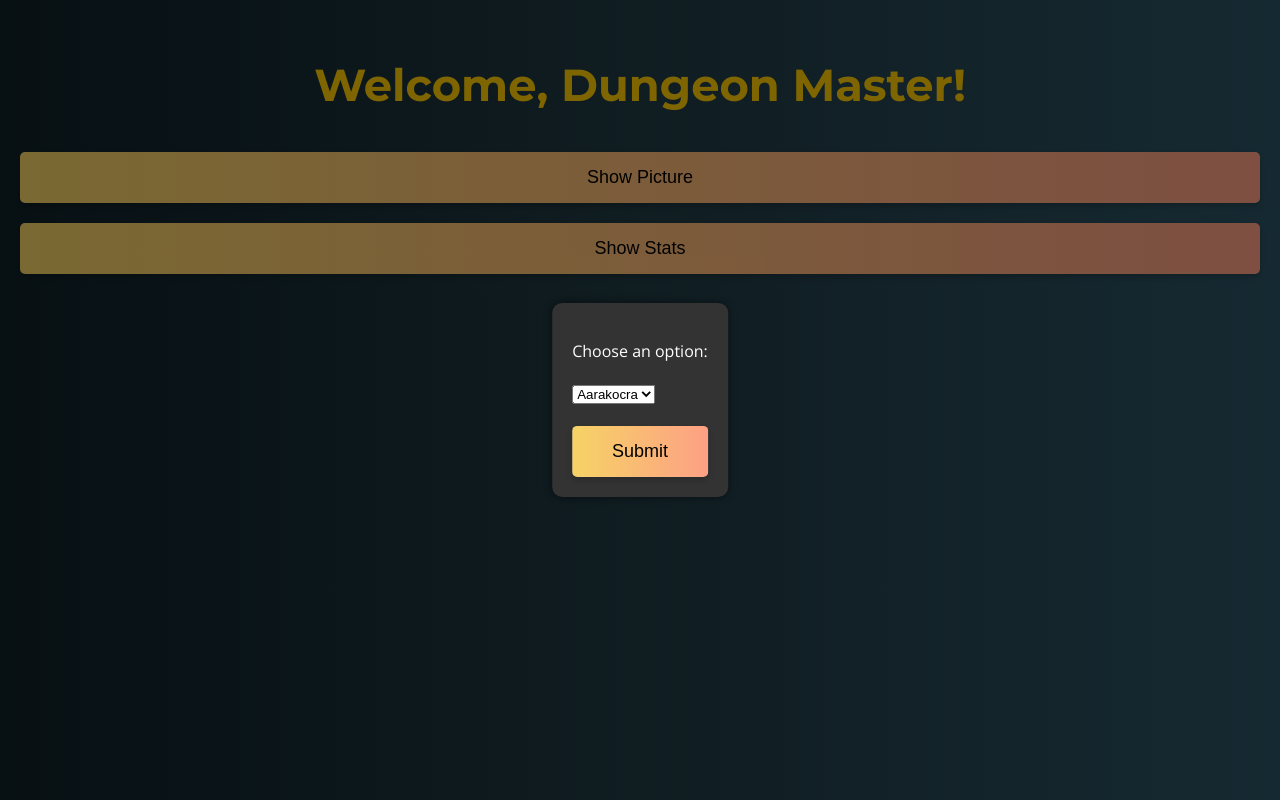
After one commit to nazrinhz/Squire, a Flask app: template App/current/templates/dm2.html in a window 1280 px wide, after a click on "Show Picture". The commit adds this page. Run offline with Flask 2, Linux system fonts and the light colour scheme; the template is opened without the code that fills it, so the values that code supplies are empty.

Commit message:
Changes with Modal
dm2.html is replacing dm.html. More less similar but has modals implemented that sends the required parameters

```diff
--- a/App/current/main.py
+++ b/App/current/main.py
@@ -14,7 +14,7 @@ def Menu():
 
 @app.route("/dm")
 def DMSide():
-    return render_template("dm.html")
+    return render_template("dm2.html")
 
 @app.route("/player")
 def PlayerSide():
--- /dev/null
+++ b/App/current/templates/dm2.html
@@ -0,0 +1,160 @@
+<!DOCTYPE html>
+<html lang="en">
+<head>
+    <meta charset="UTF-8">
+    <meta http-equiv="X-UA-Compatible" content="IE=edge">
+    <meta name="viewport" content="width=device-width, initial-scale=1.0">
+    <title>Welcome, Dungeon Master!</title>
+    <style>
+        /* Your existing styles */
+        @import url('https://fonts.googleapis.com/css2?family=Montserrat:wght@400;700&family=Open+Sans:wght@300;400&display=swap');
+
+        /* 通用样式 */
+        body {
+            font-family: 'Open Sans', sans-serif;
+            background-color: #1c1c1c;
+            color: #ffffff;
+            line-height: 1.6;
+            padding: 20px;
+            margin: 0;
+            background-image: linear-gradient(to right, #0f2027, #203a43, #2c5364);
+        }
+
+        /* 标题样式 */
+        h1 {
+            font-family: 'Montserrat', sans-serif;
+            color: #ffcc00;
+            text-align: center;
+            margin-bottom: 30px;
+            font-size: 2.8em;
+        }
+
+        /* 表单和按钮样式 */
+        form {
+            background: rgba(0, 0, 0, 0.7);
+            padding: 20px;
+            border-radius: 10px;
+            box-shadow: 0 4px 8px rgba(0, 0, 0, 0.5);
+            margin-bottom: 20px;
+            max-width: 400px;
+            margin: 20px auto;
+        }
+
+        button {
+            display: block;
+            width: 100%;
+            padding: 15px;
+            border: none;
+            border-radius: 5px;
+            background-image: linear-gradient(to right, #f6d365, #fda085);
+            color: black;
+            font-size: 18px;
+            cursor: pointer;
+            margin-top: 20px;
+            box-shadow: 0 3px 6px rgba(0, 0, 0, 0.2);
+            transition: transform 0.2s, box-shadow 0.2s;
+        }
+
+        button:hover {
+            transform: translateY(-3px);
+            box-shadow: 0 6px 12px rgba(0, 0, 0, 0.3);
+        }
+
+        /* 响应式设计 */
+        @media (max-width: 768px) {
+            body, form {
+                padding: 15px;
+            }
+        }
+        /* Modal styles */
+        .modal {
+            display: none;
+            position: fixed;
+            top: 50%;
+            left: 50%;
+            transform: translate(-50%, -50%);
+            padding: 20px;
+            background-color: #333;
+            color: #fff;
+            border-radius: 10px;
+            box-shadow: 0 0 10px rgba(0, 0, 0, 0.5);
+            z-index: 1000;
+        }
+
+        .modal-overlay {
+            display: none;
+            position: fixed;
+            top: 0;
+            left: 0;
+            width: 100%;
+            height: 100%;
+            background-color: rgba(0, 0, 0, 0.5);
+            z-index: 999;
+        }
+    </style>
+</head>
+<body>
+    <body>
+        <h1>Welcome, Dungeon Master!</h1>
+
+        <!-- Modal HTML -->
+        <div id="myModal1" class="modal">
+            <p>Choose an option:</p>
+            <select id="objectNameOptions1">
+                <option value="Aarakocra">Aarakocra</option>
+                <option value="Option1">Option 1</option>
+                <!-- Add more options as needed -->
+            </select>
+            <button onclick="closeAndSubmitModal('objectNameOptions1')">Submit</button>
+        </div>
+        <div id="modalOverlay1" class="modal-overlay"></div>
+
+        <button onclick="openModal('myModal1')">Show Picture</button>
+
+        <!-- Repeat for additional buttons and modals -->
+        <div id="myModal2" class="modal">
+            <p>Choose an option:</p>
+            <select id="objectNameOptions2">
+                <option value="AnotherOption">Another Option</option>
+                <option value="Option2">Option 2</option>
+                <!-- Add more options as needed -->
+            </select>
+            <button onclick="closeAndSubmitModalm('objectNameOptions2')">Submit</button>
+        </div>
+        <div id="modalOverlay2" class="modal-overlay"></div>
+
+        <button onclick="openModal('myModal2')">Show Stats</button>
+
+        <!-- Repeat for additional buttons and modals -->
+
+        <!-- Script to handle modals -->
+
+        <script>
+            function openModal(modalId) {
+                // Display the modal and overlay
+                document.getElementById(modalId).style.display = 'block';
+                document.getElementById(modalId.replace('myModal', 'modalOverlay')).style.display = 'block';
+            }
+
+            function closeAndSubmitModal(modalId) {
+                // Close the modal and overlay
+                document.getElementById(modalId).style.display = 'none';
+                document.getElementById(modalId.replace('myModal', 'modalOverlay')).style.display = 'none';
+
+                // Submit the form
+                submitForm(modalId.replace('myModal', 'objectNameOptions'));
+            }
+
+            function submitForm(selectId) {
+                // Get the selected option from the modal
+                var selectedOption = document.getElementById(selectId).value;
+
+                // Set the value of object_name based on the selected option
+                document.getElementById('formImage').elements['object_name'].value = selectedOption;
+
+                // Submit the form
+                document.getElementById('formImage').submit();
+            }
+        </script>
+    </body>
+    </html>
```
Also changed, not shown: App/current/templates/dm.html (+8 -0 lines).
